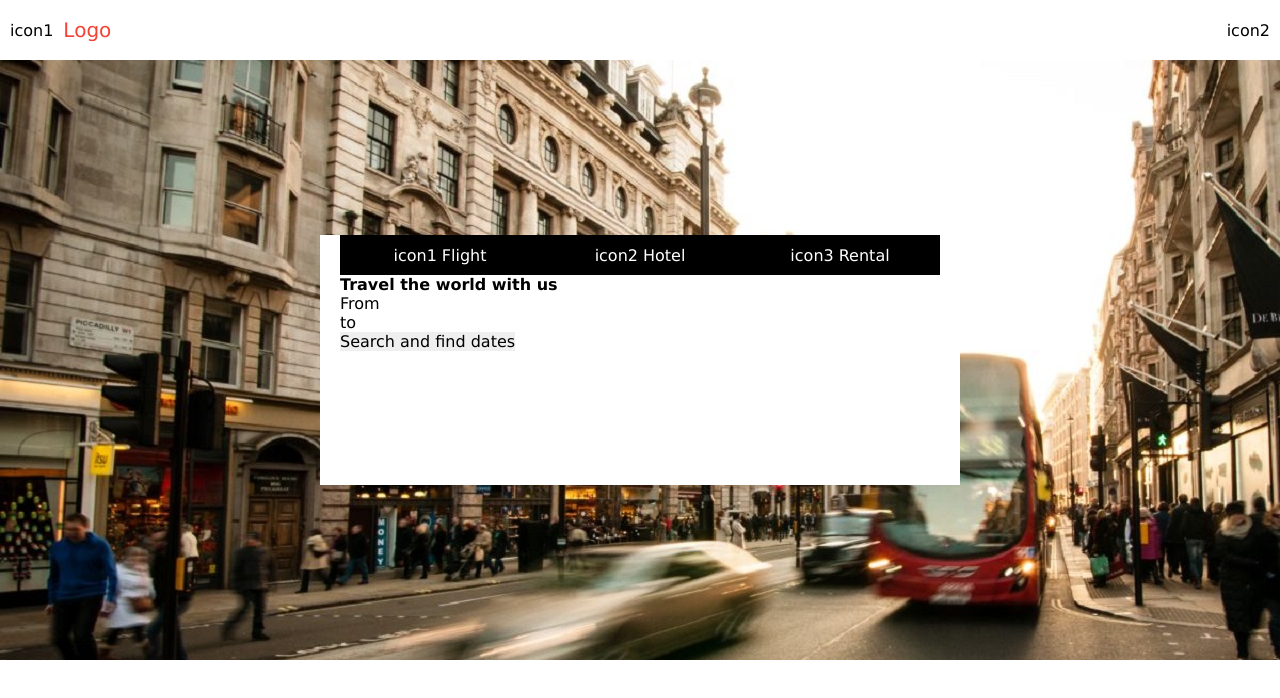
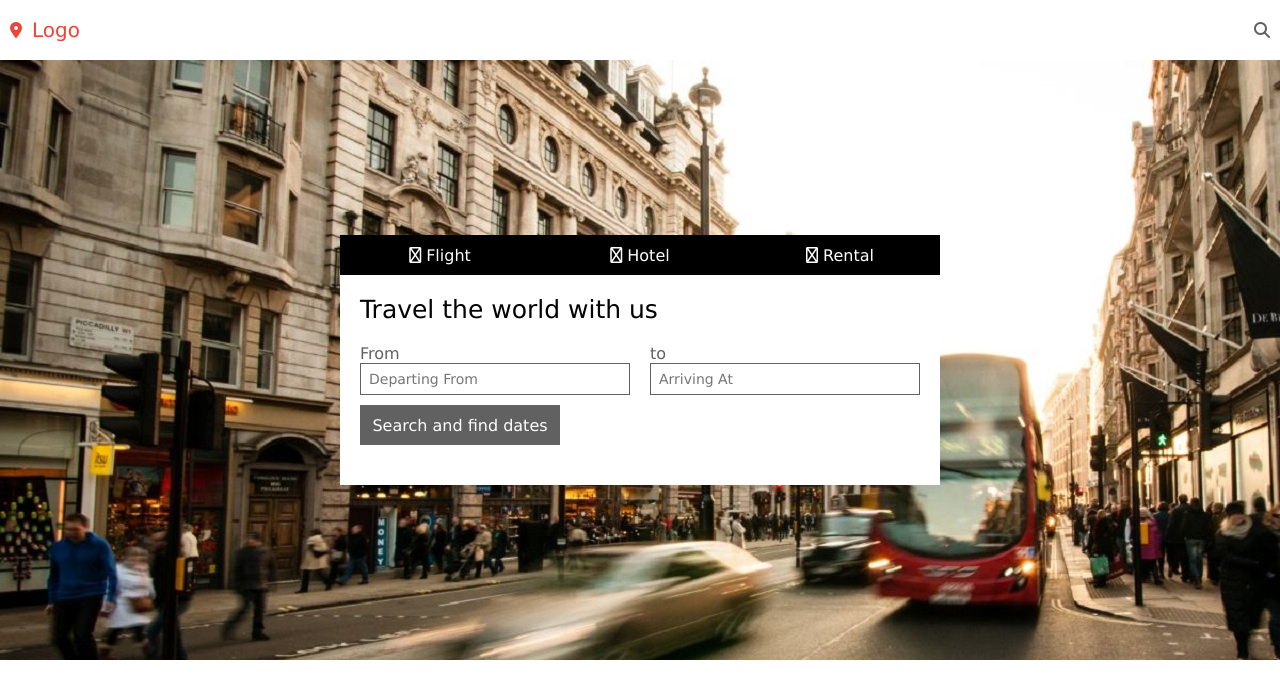
Before and after one commit to PedroHenrique99/SiteEstatico, a plain HTML site: page index.html in a window 1280 px wide. Drawn offline with Linux system fonts and the light colour scheme; files whose address does not match are found by name.

Commit message:
Finalização do Header

```diff
--- a/index.html
+++ b/index.html
@@ -5,40 +5,50 @@
     <meta http-equiv="X-UA-Compatible" content="IE=edge">
     <meta name="viewport" content="width=device-width, initial-scale=1.0">
     <link rel="stylesheet" href="src/css/main.css">
-    <title>Document</title>
+    <script src="https://kit.fontawesome.com/fab73238ea.js" crossorigin="anonymous"></script>
+    <title>Travel</title>
 </head>
 <body>
       <header>
             <nav class="nav-main">
                 <div class="logo-gps" >
-                    <div class="gps">icon1</div>
+                    <div class="gps"><i class="fa-solid fa-location-dot"></i></div>
                     <div class="logo">Logo</div>
                 </div>
                 <div class="search">
-                    icon2
+                    <i class="fa-solid fa-magnifying-glass"></i>
                 </div>
             </nav>
             <div class="background-header">
                 <div class="menu-compra">
                     <div class="servicos">
-                        <div class="icon-servicos"><span class="flight-icon">icon1</span><span class="flight-text">Flight</span></div>
-                        <div class="icon-servicos"><span class="hotel-icon">icon2</span><span class="flight-text">Hotel</span></div>
-                        <div class="icon-servicos"><span class="rental-icon">icon3</span><span class="flight-text">Rental</span></div>
+                        <div class="icon-servicos">
+                            <span class="flight-icon"><i class="fa-regular fa-plane-up"></i></span>
+                            <span class="flight-text">Flight</span>
                         </div>
+                        <div class="icon-servicos">
+                            <span class="hotel-icon"><i class="fa-regular fa-bed"></i></span>
+                            <span class="flight-text">Hotel</span>
+                        </div>
+                        <div class="icon-servicos">
+                            <span class="rental-icon"><i class="fa-regular fa-car"></i></span>
+                            <span class="flight-text">Rental</span>
+                        </div>
+                    </div>
+                    <div class="menu-compra-form">
                         <h1 class="titulo-servico">Travel the world with us</h1>
                         <form action="" class="formulario">
-                        <fieldset>
-                            <div class="form-from">
+                                <div class="form-form">
                                     <label>From</label>
-                                <input type="text" name="" id="">
+                                    <input type="text" name="" id="" class="borda-input" placeholder="Departing From">
                                 </div>
                                 <div class="form-to">
                                     <label>to</label>
-                                <input type="text" name="" id="">
+                                    <input type="text" name="" id="" class="borda-input" placeholder="Arriving At">
                                 </div>
                                 <button class="button-pesquisar">Search and find dates</button>
-                        </fieldset>
                         </form>
+                    </div>
                 </div>
             </div>
       </header>
--- a/src/css/main.css
+++ b/src/css/main.css
@@ -21,6 +21,12 @@ header{
 }
 .gps{
     margin-right: 10px;
+    color: #f44336;
+    margin-right: 10px;
+}
+.search{
+    color: #616161;
+    cursor: pointer;
 }
 .logo{
     font-size: 20px;
@@ -40,8 +46,10 @@ header{
 .menu-compra{
     width: 600px;
     height: 250px;
+    background-color: #FFF;
+}
+.menu-compra-form{
     padding: 0px 20px;
-    background-color: #FFF;
 }
 .servicos{
     display: flex;
@@ -55,10 +63,42 @@ header{
     display: flex;
     justify-content: center;
     align-items: center;
+    cursor: pointer;
+}
+.icon-servicos:hover{
+   background-color: #f44336;
 }
 .flight-icon, .hotel-icon, .rental-icon{
     margin-right: 5px;
 }
 .titulo-servico{
-
+    font-weight: 100;
+    font-size: 25px;
+    margin: 20px 0;
+    color: #000;
 }
+.formulario{
+    display: flex;
+    flex-wrap: wrap;
+    justify-content: space-between;
+}
+.form-form, .form-to{
+    width: 270px;
+    display: flex;
+    flex-direction: column;
+    color: #616161;
+}
+.borda-input{
+    border: 1px solid #616161;
+    height: 30px;
+    font-size: 14px;
+    padding: 0 8px;
+}
+.button-pesquisar{
+    margin-top: 10px;
+    height: 40px;
+    width: 200px;
+    background-color: #616161;
+    color: #fff;
+    cursor: pointer;
+}
```
Lines whose indentation alone changed are shown as unchanged.
